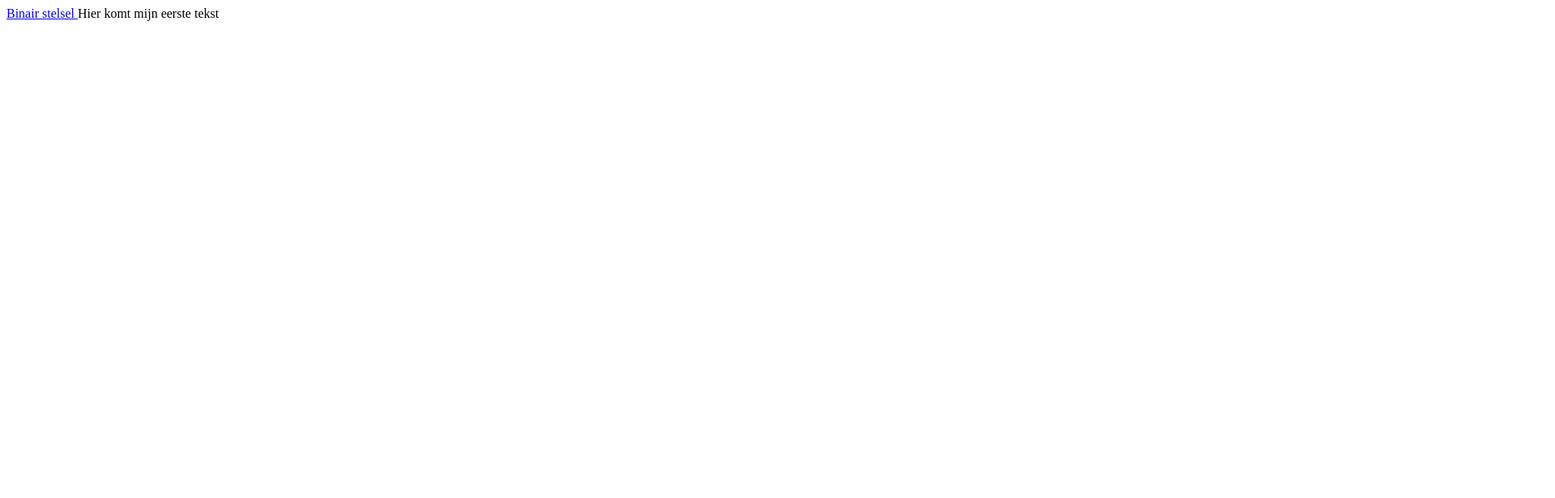
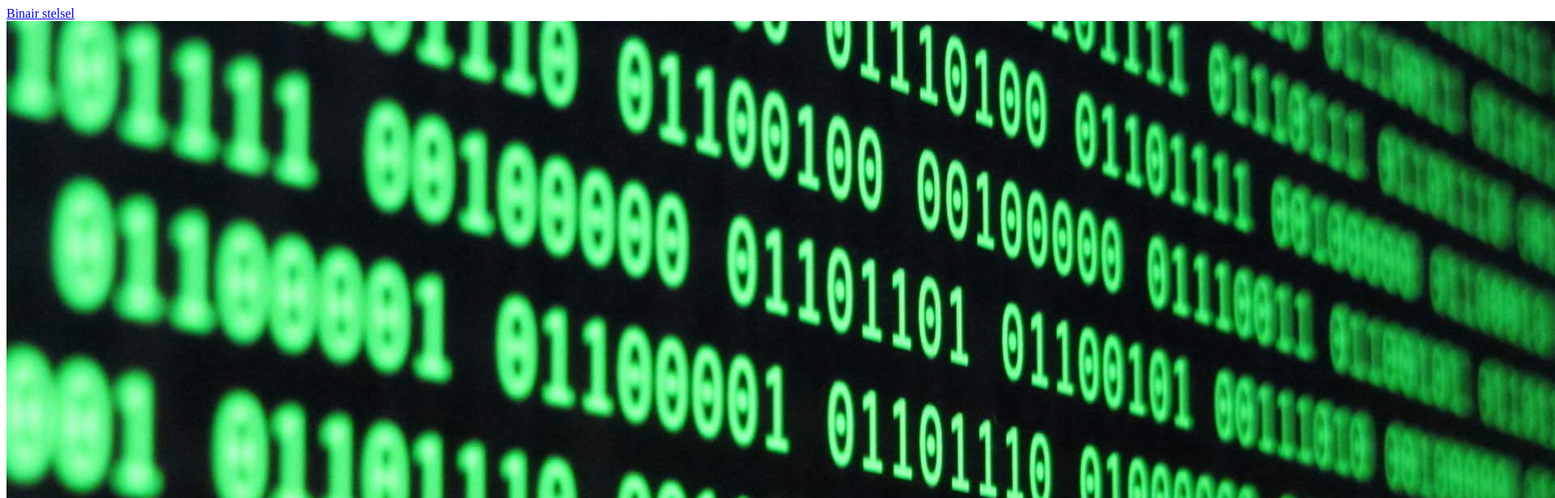
Before and after one commit to Mariskavdr/Mariskavdr.github.io, a plain HTML site: page index.html in a window 1280 px wide. Shown: the top 616 px of the page at 81% size, 1920 px wide, since content can reach past the window. Drawn offline with Linux system fonts and the light colour scheme.

Commit message:
Afbeelding homepgae toegevoegd

```diff
--- a/index.html
+++ b/index.html
@@ -6,7 +6,7 @@
     </head>
     <body>
         <a href ="binairstelsel.html"> Binair stelsel </a>
-
+        <img src="binair stelsel.jpg" alt="Afbeelding binair stelsel">
         Hier komt mijn eerste tekst
     </body>
 </html>
```
